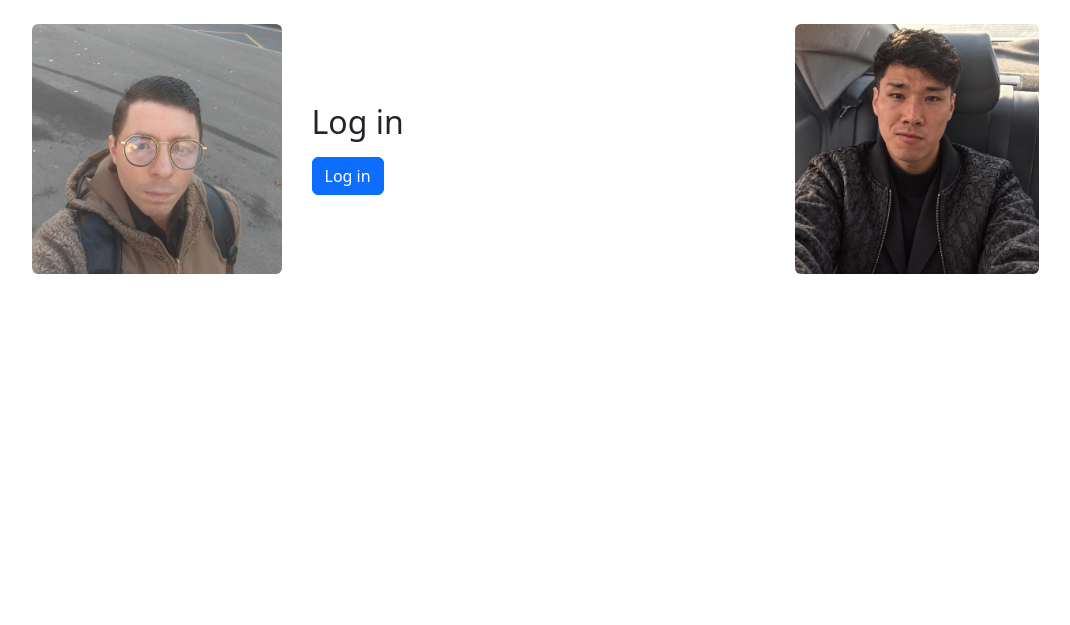
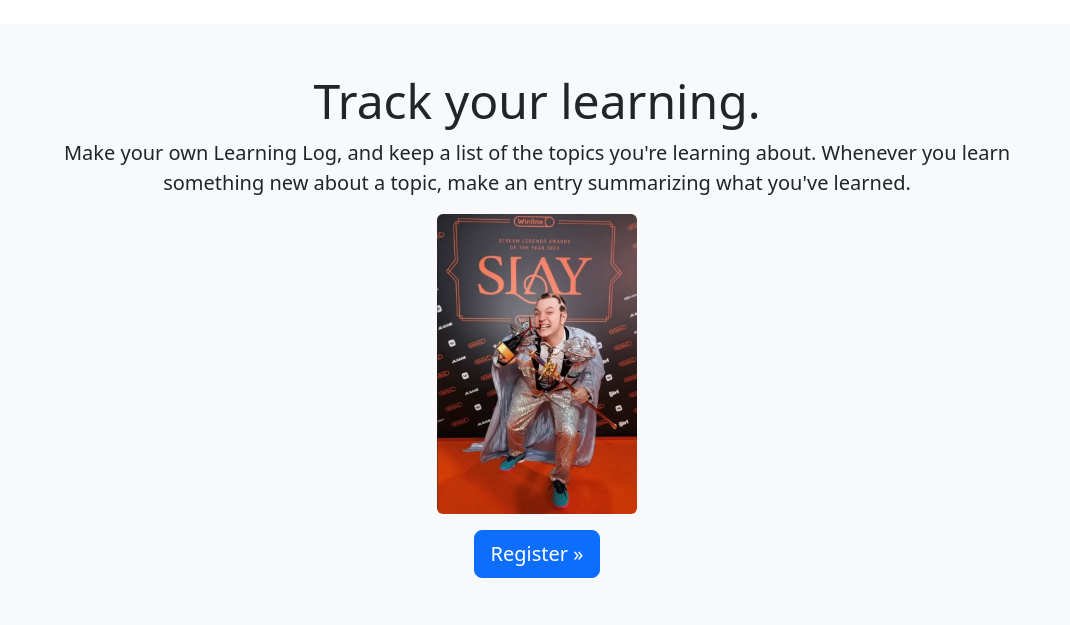
Before and after one commit to blassterxd/learning_log, a Django app: page / in a window 1280 px wide. Shown: the part 56-681 px from the top of the page, without its empty margins (103-1173 px from the left). Run offline with Django 5.2, Linux system fonts and the light colour scheme.

Commit message:
Add images and fix login page

```diff
--- a/learning_logs/templates/learning_logs/index.html
+++ b/learning_logs/templates/learning_logs/index.html
@@ -1,32 +1,17 @@
 {% extends "learning_logs/base.html" %}
 {% load static %}
 {% block content %}
-  <div class="row align-items-center justify-content-center g-4">
-    <div class="col-md-3 text-center">
-      <img src="{% static 'learning_logs/images/login1.jpg' %}"
-           class="img-fluid rounded"
-           style="max-height: 250px;"
-           alt="Funny picture 1">
-    </div>
-
-    <div class="col-md-5">
-      <h2 class="mb-3">Log in</h2>
-      {% if form.errors %}
-        <div class="alert alert-danger">Your username and password didn't match. Please try again.</div>
-      {% endif %}
-      <form method="post" action="{% url 'users:login' %}">
-        {% csrf_token %}
-        {{ form.as_p }}
-        <button class="btn btn-primary" name="submit">Log in</button>
-        <input type="hidden" name="next" value="{% url 'learning_logs:index' %}"/>
-      </form>
-    </div>
-
-    <div class="col-md-3 text-center">
-      <img src="{% static 'learning_logs/images/login2.jpg' %}"
-           class="img-fluid rounded"
-           style="max-height: 250px;"
-           alt="Funny picture 2">
-    </div>
+  <div class="p-5 mb-4 bg-light rounded-3 text-center">
+    <h1 class="display-5">Track your learning.</h1>
+    <p class="lead">Make your own Learning Log, and keep a list of the topics you're learning about. Whenever you learn something new about a topic, make an entry summarizing what you've learned.</p>
+    <img src="{% static 'learning_logs/images/funny.jpg' %}"
+         class="img-fluid rounded mb-3"
+         style="max-height: 300px;"
+         alt="Funny picture">
+    {% if not user.is_authenticated %}
+      <div>
+        <a class="btn btn-primary btn-lg" href="{% url 'users:register' %}">Register &raquo;</a>
+      </div>
+    {% endif %}
   </div>
 {% endblock content %}
```
Also changed, not shown: users/templates/registration/login.html (+18 -1 lines).
